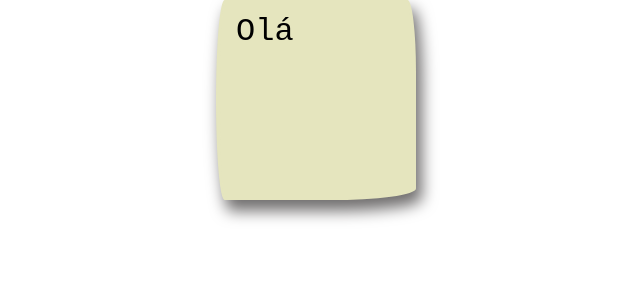
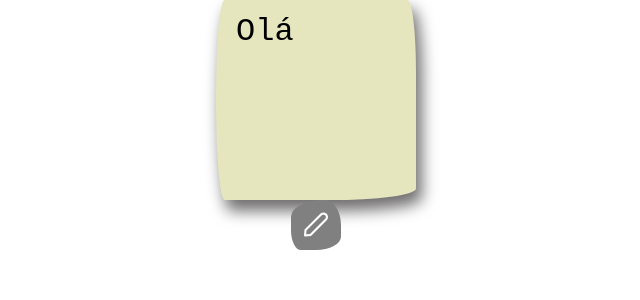
Before and after one commit to ianer-glitch/who-am-i-book, a Next.js app: page /portfolio/home in a window 1280 px wide. Shown: the top 300 px of the page, without its empty margins (332-972 px from the left). Built offline with nearby package versions, Linux system fonts and the light colour scheme; a web font is replaced by a local one.

Commit message:
feat: created ConfigButton

```diff
--- a/src/app/layout.tsx
+++ b/src/app/layout.tsx
@@ -1,6 +1,7 @@
 import type { Metadata } from "next";
 import { Geist, Geist_Mono,Londrina_Shadow } from "next/font/google";
 import "./globals.css";
+import 'primeicons/primeicons.css'
 
 const londrinaShadow = Londrina_Shadow({
   variable:"--font-londrina-shadow",
--- a/src/app/portfolio/components/profilePostIt/profilePostIt.tsx
+++ b/src/app/portfolio/components/profilePostIt/profilePostIt.tsx
@@ -1,4 +1,4 @@
-import { PostIt } from "@/shared/components/postIt/postIt"
+import { PostIt } from "@/shared/components/atoms/postIt/postIt"
 
 
 export const ProfilePostIt = () => {
--- a/src/app/portfolio/home/page.tsx
+++ b/src/app/portfolio/home/page.tsx
@@ -1,4 +1,5 @@
 
+import { ConfigButton } from "@/shared/components/atoms/configButton/ConfigButton";
 import { ProfilePostIt } from "../components/profilePostIt/profilePostIt";
 import style from "./home.module.css"
 
@@ -7,6 +8,9 @@ export default function Home() {
    <div className={style['notebook']}>
     <div className="absolute top-0 flex items-center justify-start flex-col w-full h-full">
     <ProfilePostIt/>
+    <ConfigButton>
+      <i className="pi pi-pencil"></i>
+    </ConfigButton>
     </div>
     </div>
   );
--- /dev/null
+++ b/src/shared/components/atoms/configButton/ConfigButton.tsx
@@ -0,0 +1,14 @@
+import { ReactNode } from "react"
+import styles from "./config-button.module.css"
+
+export interface IConfigButton {
+    children : ReactNode
+}
+
+export  const ConfigButton = (props : IConfigButton) => {
+    return(
+        <button className={styles['config-button']}>
+            {props.children}
+        </button>
+    )
+}
--- /dev/null
+++ b/src/shared/components/atoms/configButton/config-button.module.css
@@ -0,0 +1,18 @@
+.config-button{
+    color:white;
+    background-color:gray;
+    border-color: gray;
+    display: flex;
+    align-items: center;
+    justify-content: center;
+    padding: .8rem;
+    border-radius: 40px 20px 30px 12px / 20px 30px 16px 24px;
+    transition: all .2s ease-in-out;
+    font-size: 1.5rem;
+
+}
+
+.config-button:is(:active,:hover){
+    transform: rotate(4deg) scale(1.2);
+    cursor:pointer
+}
```
Also changed, not shown: package.json (+7 -6 lines), src/shared/components/atoms/postIt/postIt.module.css (renamed from src/shared/components/postIt/postIt.module.css), src/shared/components/atoms/postIt/postIt.tsx (renamed from src/shared/components/postIt/postIt.tsx), 1 other file (tests, documents, lock files or other folders).
